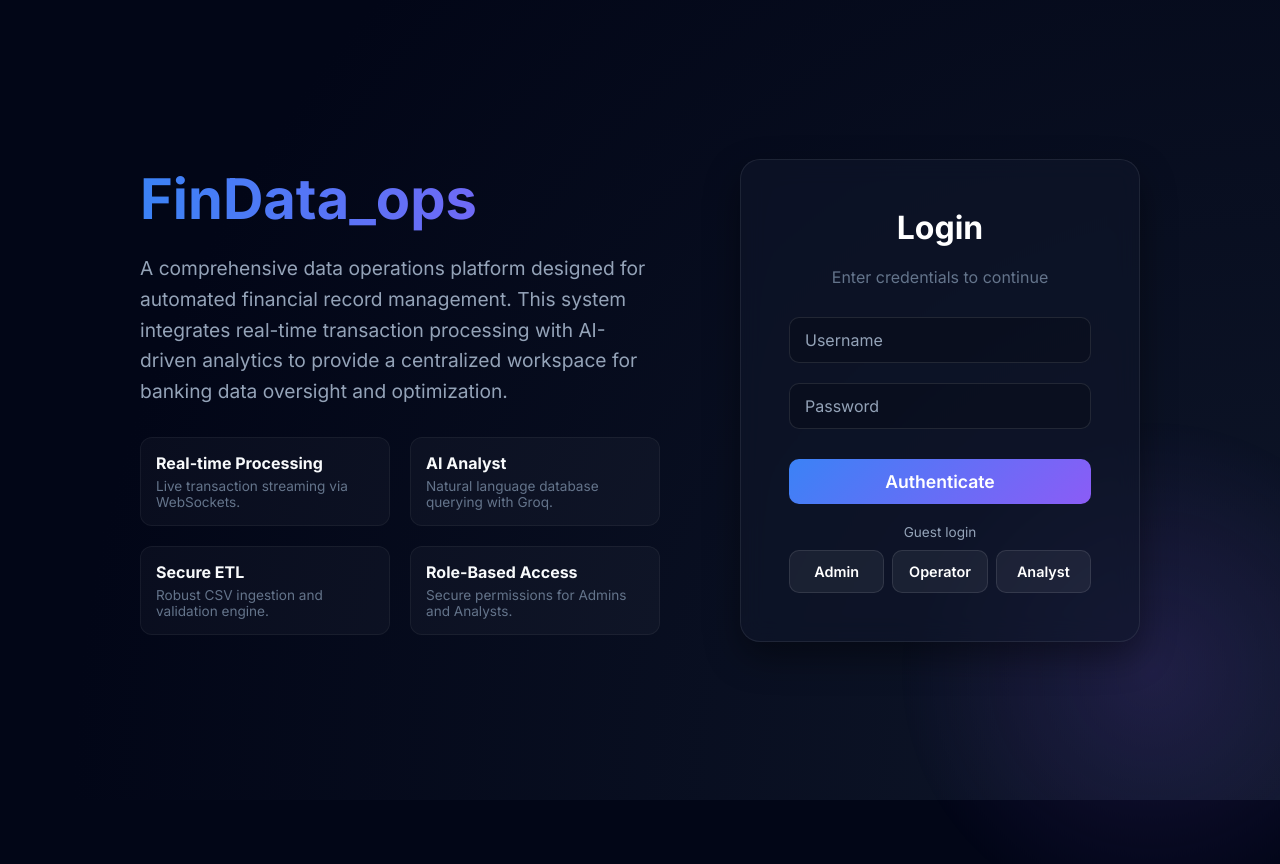
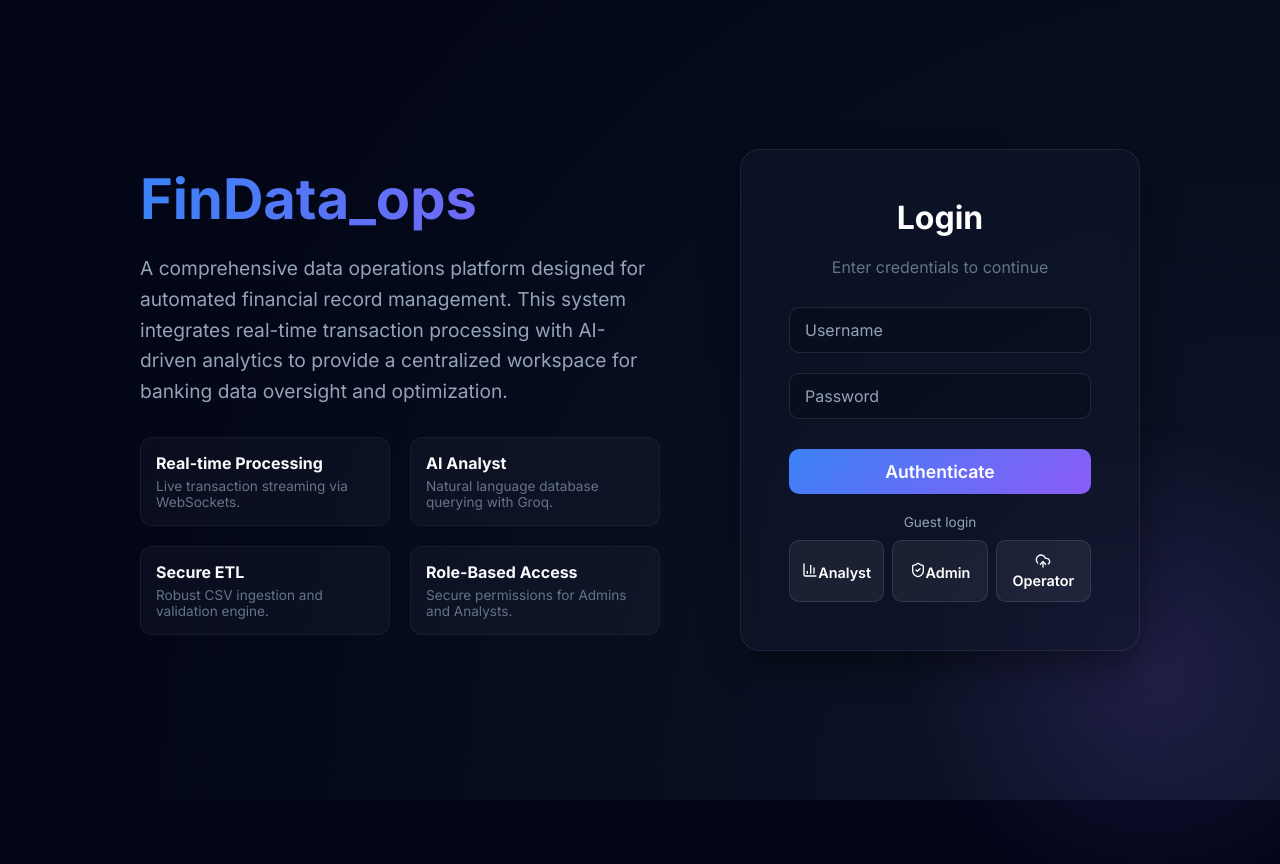
Before and after one commit to VaibhavSharma8764/Banking_Analytics, a React (Vite) app in the folder frontend/: page /login in a window 1280 px wide. Shown: the top 864 px of the page. Built offline with nearby package versions, Linux system fonts and the light colour scheme; no server answers.

Commit message:
Polish login and analyst dashboard UI

```diff
--- a/frontend/src/pages/Dashboard.jsx
+++ b/frontend/src/pages/Dashboard.jsx
@@ -5,6 +5,7 @@ import "../styles/Dashboard.css";
 import { ComposedChart, Area, Bar, Line, XAxis, YAxis, Tooltip, ResponsiveContainer, CartesianGrid } from "recharts";
 import { motion, AnimatePresence } from "framer-motion";
 import { API_URL, WS_URL } from "../config";
+import { Bot } from "lucide-react";
 
 const fadeUp = {
   hidden: { opacity: 0, y: 20 },
@@ -425,9 +426,14 @@ function Dashboard() {
               fontWeight: "bold",
               marginTop: "10px",
               border: "none",
-              boxShadow: "0 4px 15px rgba(59, 130, 246, 0.2)"
+              boxShadow: "0 4px 15px rgba(59, 130, 246, 0.2)",
+              display: "flex",
+              alignItems: "center",
+              justifyContent: "center",
+              gap: "8px"
             }}
           >
+            <Bot size={18} />
             AI Assistant
           </button>
         </div>
@@ -443,15 +449,15 @@ function Dashboard() {
 
         {/* Analyst Metric Cards & Live Stream */}
         {(role === "analyst" || role === "guest") && (
-          <motion.div className="metrics-grid" variants={staggerContainer} initial="hidden" animate="visible" style={{gridTemplateColumns: "1fr 1fr 2fr"}}>
-            <motion.div className="metric-card" variants={fadeUp}>
+          <motion.div className="metrics-grid" variants={staggerContainer} initial="hidden" animate="visible" style={{gridTemplateColumns: "0.9fr 1.8fr 1.3fr", alignItems: "stretch"}}>
+            <motion.div className="metric-card" variants={fadeUp} style={{ minHeight: "132px" }}>
               <span>Total Records Displayed</span>
               <h3>{recordTotal}</h3>
               <small style={{ color: "#94a3b8" }}>Showing latest {Math.min(data.length, 50)}</small>
             </motion.div>
-            <motion.div className="metric-card" variants={fadeUp}>
+            <motion.div className="metric-card" variants={fadeUp} style={{ minHeight: "132px", padding: "22px 24px" }}>
               <span>Transaction Summary</span>
-              <div style={{ display: "grid", gridTemplateColumns: "1fr 1fr", gap: "6px", marginTop: "8px", color: "#f8fafc", fontSize: "0.85rem" }}>
+              <div style={{ display: "grid", gridTemplateColumns: "1fr 1fr 1fr", gap: "10px 14px", marginTop: "14px", color: "#f8fafc", fontSize: "0.95rem" }}>
                 <strong>All: {transactionSummary.all}</strong>
                 <strong style={{ color: "#ef4444" }}>Failed: {transactionSummary.failed}</strong>
                 <strong style={{ color: "#10b981" }}>Success: {transactionSummary.success}</strong>
@@ -462,11 +468,11 @@ function Dashboard() {
             </motion.div>
 
             {/* Live Stream Ticker */}
-            <motion.div className="metric-card" variants={fadeUp} style={{overflow: "hidden", background: "rgba(16, 185, 129, 0.05)", border: "1px solid rgba(16, 185, 129, 0.2)"}}>
+            <motion.div className="metric-card" variants={fadeUp} style={{overflow: "hidden", background: "rgba(16, 185, 129, 0.05)", border: "1px solid rgba(16, 185, 129, 0.2)", minHeight: "132px"}}>
                <span style={{color: "#10b981", fontSize: "0.8rem", fontWeight: "bold"}}>Live Transaction Feed</span>
-               <div style={{display: "flex", flexDirection: "column", gap: "8px", marginTop: "10px", maxHeight: "80px", overflowY: "auto", paddingRight: "5px"}}>
+               <div style={{display: "flex", flexDirection: "column", gap: "8px", marginTop: "10px", overflow: "hidden"}}>
                   <AnimatePresence initial={false}>
-                     {liveStream.map((tx, idx) => (
+                     {liveStream.slice(0, 2).map((tx, idx) => (
                        <motion.div
                          key={tx.transaction_id + idx}
                          initial={{opacity: 0, x: 20}}
--- a/frontend/src/pages/Login.jsx
+++ b/frontend/src/pages/Login.jsx
@@ -4,6 +4,7 @@ import "../styles/Login.css";
 import { useNavigate } from "react-router-dom";
 import { motion } from "framer-motion";
 import { API_URL } from "../config";
+import { BarChart3, ShieldCheck, UploadCloud } from "lucide-react";
 
 function Login() {
   const [username, setUsername] = useState("");
@@ -11,9 +12,9 @@ function Login() {
   const navigate = useNavigate();
 
   const demoAccounts = [
-    { label: "Admin", username: "admin", password: "admin123" },
-    { label: "Operator", username: "operator", password: "operator123" },
-    { label: "Analyst", username: "analyst", password: "analyst123" }
+    { label: "Analyst", username: "analyst", password: "analyst123", Icon: BarChart3 },
+    { label: "Admin", username: "admin", password: "admin123", Icon: ShieldCheck },
+    { label: "Operator", username: "operator", password: "operator123", Icon: UploadCloud }
   ];
 
   const saveSession = (data) => {
@@ -112,6 +113,7 @@ function Login() {
                   className="quick-login-btn"
                   onClick={() => fillDemoAccount(account)}
                 >
+                  <account.Icon size={16} />
                   {account.label}
                 </button>
               ))}
```
